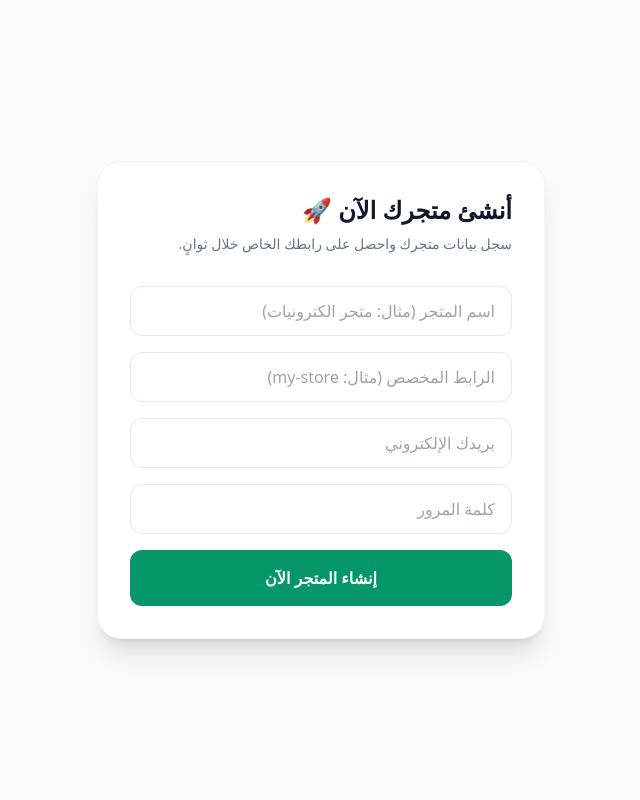
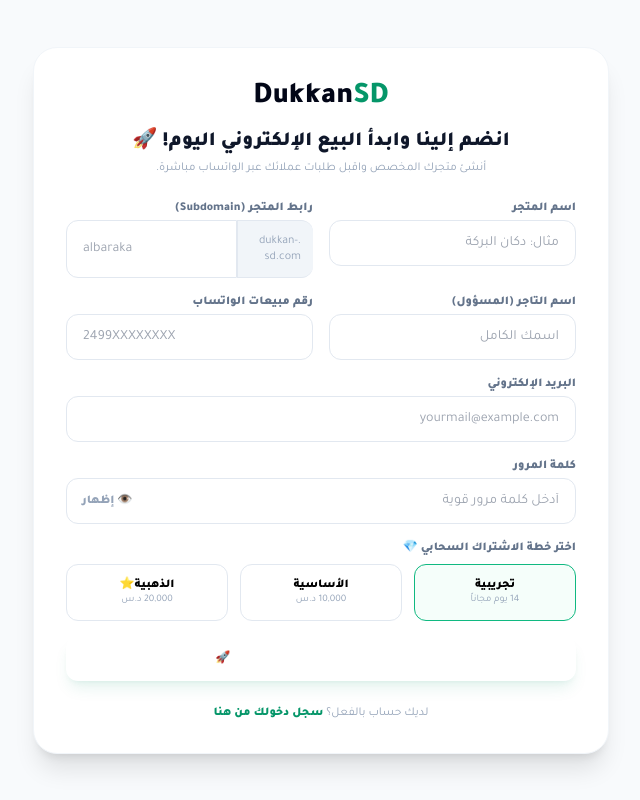
Before and after one commit to m95ALMAHI/dukkan_sd, a Flask app: page /register in a window 1280 px wide. Shown: the whole page, without its empty margins (319-959 px from the left). Run offline with Flask 3, Linux system fonts and the light colour scheme; some libraries are stand-ins or nearby versions.

Commit message:
Feat: Completed Landing page, secured session auth and login portals

```diff
--- a/app.py
+++ b/app.py
@@ -3,7 +3,7 @@
 import jwt
 from datetime import datetime, timedelta, timezone
 from functools import wraps
-from flask import Flask, jsonify, request, render_template, redirect, url_for
+from flask import Flask, jsonify, request, render_template, redirect, url_for, session
 from flask_sqlalchemy import SQLAlchemy
 from sqlalchemy.sql import func
 from werkzeug.security import generate_password_hash, check_password_hash
@@ -172,56 +172,131 @@
 
 
 # ==========================================
-# 4. منافذ التحكم والـ APIs العامة
+# 4. مسارات واجهات العرض (HTML Templates & Sessions)
 # ==========================================
 
+# 1. مسار صفحة الهبوط الرئيسية (SaaS Landing Page)
 @app.route('/')
 def index():
-    return jsonify({
-        "status": "success",
-        "message": "Welcome to DukkanSD Multi-tenant SaaS Platform.",
-        "version": "2.0.0"
-    })
+    return render_template('landing.html')
 
 
-# ------------------------------------------
+# 2. مسار صفحة التسجيل (Register Page)
+@app.route('/register')
+def register_page():
+    return render_template('register.html')
+
+
+# 3. مسار صفحة تسجيل الدخول للتجار (Merchant Login)
+@app.route('/login', methods=['GET', 'POST'])
+def login_page():
+    if request.method == 'POST':
+        email = request.form.get('email')
+        password = request.form.get('password')
+
+        user = User.query.filter_by(email=email.lower()).first()
+        if user and check_password_hash(user.password_hash, password):
+            if user.role != "super_admin":
+                if not user.is_active or user.tenant.subscription_status != "active":
+                    return render_template('login.html', error="حسابك أو متجرك معلق حالياً. يرجى التواصل مع الإدارة.")
+
+            # حفظ بيانات المستخدم في الجلسة بأمان
+            session['user_id'] = user.id
+            session['tenant_id'] = user.tenant_id
+            session['role'] = user.role
+
+            if user.role == 'super_admin':
+                return redirect(url_for('super_admin_dashboard_updated'))
+            else:
+                return redirect(url_for('admin_dashboard'))
+        else:
+            return render_template('login.html', error="البريد الإلكتروني أو كلمة المرور غير صحيحة.")
+
+    return render_template('login.html')
+
+
+# 4. مسار لوحة تحكم التاجر المحمية (Secure Dashboard)
+@app.route('/admin/dashboard')
+def admin_dashboard():
+    user_id = session.get('user_id')
+    tenant_id = session.get('tenant_id')
+
+    if not user_id or not tenant_id:
+        return redirect(url_for('login_page'))
+
+    tenant = Tenant.query.get(tenant_id)
+    if not tenant or tenant.subscription_status != "active":
+        return redirect(url_for('login_page'))
+
+    products = Product.query.filter_by(tenant_id=tenant.id).all()
+    return render_template('dashboard.html',
+                           tenant=tenant,
+                           products=products)
+
+
+# 5. تسجيل الخروج (Logout)
+@app.route('/logout')
+def logout():
+    session.clear()
+    return redirect(url_for('login_page'))
+
+
+# ==========================================
+# 5. منافذ التحكم والـ APIs الخلفية
+# ==========================================
+
 # أ) منفذ تحديث قواعد البيانات سحابياً (Safe DB Migration Endpoint)
-# ------------------------------------------
 @app.route('/api/v1/migrate-db')
 def migrate_database():
     try:
-        # ينشئ الجداول الجديدة بالكامل دون تدمير البيانات القديمة
         db.create_all()
         return jsonify({"status": "success", "message": "Database schema migrated and updated successfully."})
     except Exception as e:
         return jsonify({"status": "error", "detail": str(e)}), 500
 
 
-# ------------------------------------------
-# ب) منفذ تسجيل تاجر جديد (مفتوح للعامة)
-# ------------------------------------------
+# ب) منفذ تسجيل تاجر جديد (محدث لدعم خطة الاشتراك)
 @app.route('/api/v1/register', methods=['POST'])
 def register_tenant():
-    data = request.get_json() or {}
+    # التحقق من نوع البيانات القادمة (Form Data أو JSON) لدعم إرسال النموذج مباشرة
+    if request.is_json:
+        data = request.get_json()
+    else:
+        data = request.form
+
     required_fields = ['shop_name', 'subdomain', 'admin_username', 'admin_email', 'admin_password']
-    missing_fields = [field for field in required_fields if field not in data]
+    missing_fields = [field for field in required_fields if field not in data or not data[field]]
     if missing_fields:
-        return jsonify({"status": "error", "message": f"Missing required fields: {missing_fields}"}), 400
+        if request.is_json:
+            return jsonify({"status": "error", "message": f"Missing required fields: {missing_fields}"}), 400
+        else:
+            return render_template('register.html', error=f"الرجاء ملء جميع الحقول المطلوبة.")
 
-    if Tenant.query.filter_by(subdomain=data['subdomain'].lower()).first():
-        return jsonify({"status": "error", "message": "Subdomain is already registered"}), 400
-    if User.query.filter_by(email=data['admin_email'].lower()).first():
-        return jsonify({"status": "error", "message": "Email is already registered"}), 400
+    subdomain = data['subdomain'].strip().lower()
+    email = data['admin_email'].strip().lower()
+    whatsapp = data.get('whatsapp_number', '249900000000').strip()
+    selected_plan = data.get('plan', 'trial') # trial, basic, premium
+
+    if Tenant.query.filter_by(subdomain=subdomain).first():
+        msg = "رابط المتجر محجوز مسبقاً، اختر اسماً آخر."
+        return jsonify({"status": "error", "message": msg}) if request.is_json else render_template('register.html', error=msg)
+
+    if User.query.filter_by(email=email).first():
+        msg = "البريد الإلكتروني مسجل بالفعل."
+        return jsonify({"status": "error", "message": msg}) if request.is_json else render_template('register.html', error=msg)
 
     try:
-        # حجز المتجر الجديد مع باقة تجريبية لمدة 14 يوماً تلقائياً
-        trial_end = datetime.now(timezone.utc) + timedelta(days=14)
+        # حساب تاريخ انتهاء الفترة التجريبية أو الاشتراك
+        days_limit = 14 if selected_plan == "trial" else 30
+        expire_date = datetime.now(timezone.utc) + timedelta(days=days_limit)
+
         new_tenant = Tenant(
             name=data['shop_name'],
-            subdomain=data['subdomain'].lower(),
-            plan="trial",
+            subdomain=subdomain,
+            whatsapp_number=whatsapp,
+            plan=selected_plan,
             subscription_status="active",
-            expires_at=trial_end
+            expires_at=expire_date
         )
         db.session.add(new_tenant)
         db.session.flush()
@@ -230,30 +305,35 @@
         new_admin = User(
             tenant_id=new_tenant.id,
             username=data['admin_username'],
-            email=data['admin_email'].lower(),
+            email=email,
             password_hash=hashed_password,
             role="admin"
         )
         db.session.add(new_admin)
         db.session.commit()
 
-        return jsonify({
-            "status": "success",
-            "message": "Tenant and administrator account created successfully.",
-            "tenant": new_tenant.to_dict(),
-            "admin": new_admin.to_dict()
-        }), 201
+        # تسجيل الدخول التلقائي وحفظ الجلسة للتاجر المسجل حديثاً
+        session['user_id'] = new_admin.id
+        session['tenant_id'] = new_tenant.id
+        session['role'] = new_admin.role
+
+        if request.is_json:
+            return jsonify({
+                "status": "success",
+                "message": "Tenant registered successfully.",
+                "tenant": new_tenant.to_dict()
+            }), 201
+        else:
+            return redirect(url_for('admin_dashboard'))
 
     except Exception as e:
         db.session.rollback()
         return jsonify({"status": "error", "message": "Transaction failed", "detail": str(e)}), 500
 
 
-# ------------------------------------------
-# ج) منفذ تسجيل الدخول
-# ------------------------------------------
+# ج) منفذ تسجيل الدخول عبر الـ API (للتطبيقات الخارجية إن وجدت)
 @app.route('/api/v1/login', methods=['POST'])
-def login():
+def login_api():
     data = request.get_json() or {}
     if 'email' not in data or 'password' not in data:
         return jsonify({"status": "error", "message": "Email and password are required"}), 400
@@ -285,16 +365,13 @@
     })
 
 
-# ------------------------------------------
 # د) مسار استعراض متجر العميل ديناميكياً (مع ميزة فحص الاشتراك)
-# ------------------------------------------
 @app.route('/store/<subdomain>')
 def view_store(subdomain):
     tenant = Tenant.query.filter_by(subdomain=subdomain.lower()).first()
     if not tenant:
         return jsonify({"status": "error", "message": "Store not found"}), 404
 
-    # حماية SaaS الصارمة: إذا تم إيقاف الاشتراك، لا يظهر المتجر وتظهر رسالة معلقة احترافية!
     if tenant.subscription_status != "active":
         return render_template('suspended.html', tenant_name=tenant.name)
 
@@ -302,12 +379,9 @@
     return render_template('store.html', tenant=tenant, products=products)
 
 
-# ------------------------------------------
 # هـ) إدارة المنتجات عبر الـ API (مع دعم العزل)
-# ------------------------------------------
 @app.route('/api/v1/products', methods=['GET', 'POST'])
 def handle_products_api():
-    # كطريقة سريعة، جلب معرف المتجر من الهيدر للاختبار، أو استخرجه من الجلسة
     tenant_id = request.headers.get('X-Tenant-ID', 1)
     tenant = Tenant.query.get(int(tenant_id))
     if not tenant or tenant.subscription_status != "active":
@@ -339,39 +413,23 @@
     })
 
 
-# ------------------------------------------
-# و) مسار لوحة التحكم للتاجر (Merchant Dashboard)
-# ------------------------------------------
-@app.route('/admin/dashboard')
-def admin_dashboard():
-    tenant = Tenant.query.first() # كحساب افتراضي للمتجر الأول المسجل للتجريب السريع
-    if not tenant:
-        return jsonify({"status": "error", "message": "No merchants registered yet"}), 404
-
-    products = Product.query.filter_by(tenant_id=tenant.id).all()
-    return render_template('dashboard.html',
-                           tenant_name=tenant.name,
-                           subdomain=tenant.subdomain,
-                           products=products)
-
-# ------------------------------------------
-# ز) مسار لوحة الإدارة العليا (Super Admin Panel Route)
-# ------------------------------------------
+# و) مسار لوحة الإدارة العليا للـ Super Admin
 @app.route('/super-admin/dashboard')
-def super_admin_dashboard():
-    # في مرحلة التطوير السريع، سنعرض الواجهة مباشرة لمراقبة المتاجر
+def super_admin_dashboard_updated():
+    # التأكد من صلاحية الدخول للـ Super Admin
+    if session.get('role') != 'super_admin':
+        return redirect(url_for('login_page'))
     tenants = Tenant.query.all()
-    return render_template('super_admin.html', tenants=tenants)
+    receipts = SubscriptionReceipt.query.filter_by(status="pending").all()
+    return render_template('super_admin.html', tenants=tenants, receipts=receipts)
 
 
-# ------------------------------------------
-# ح) منفذ تعديل حالة المتجر سحابياً (SaaS API Control)
-# ------------------------------------------
+# ز) منفذ تعديل حالة المتجر سحابياً (SaaS API Control)
 @app.route('/api/v1/super-admin/update-tenant', methods=['POST'])
 def super_admin_update_tenant():
     data = request.get_json() or {}
     tenant_id = data.get('tenant_id')
-    new_status = data.get('status') # active أو suspended
+    new_status = data.get('status')
 
     if not tenant_id or not new_status:
         return jsonify({"status": "error", "message": "Missing required fields"}), 400
@@ -389,9 +447,7 @@
         return jsonify({"status": "error", "message": str(e)}), 500
 
 
-# ------------------------------------------
-# ط) منفذ إرسال إيصال الدفع من التاجر (Merchant billing submit)
-# ------------------------------------------
+# ح) منفذ إرسال إيصال الدفع من التاجر
 @app.route('/api/v1/submit-receipt', methods=['POST'])
 def submit_receipt():
     data = request.get_json() or {}
@@ -411,14 +467,12 @@
         return jsonify({"status": "error", "message": str(e)}), 500
 
 
-# ------------------------------------------
-# ي) منفذ المشرف العام لمعالجة إيصالات المتاجر (Approve/Reject Receipts)
-# ------------------------------------------
+# ط) منفذ معالجة إيصالات المتاجر
 @app.route('/api/v1/super-admin/handle-receipt', methods=['POST'])
 def super_admin_handle_receipt():
     data = request.get_json() or {}
     receipt_id = data.get('receipt_id')
-    action = data.get('action') # approved أو rejected
+    action = data.get('action')
 
     receipt = SubscriptionReceipt.query.get(int(receipt_id))
     if not receipt:
@@ -428,11 +482,9 @@
         receipt.status = action
         receipt.reviewed_at = datetime.now(timezone.utc)
 
-        # إذا تمت الموافقة، قم تلقائياً بتفعيل المتجر وتمديد فترة انتهاء صلاحية الاشتراك بـ 30 يوماً إضافية!
         if action == "approved":
             tenant = Tenant.query.get(receipt.tenant_id)
             tenant.subscription_status = "active"
-            # إضافة شهر إضافي للاشتراك
             if tenant.expires_at:
                 tenant.expires_at += timedelta(days=30)
             else:
@@ -445,18 +497,5 @@
         return jsonify({"status": "error", "message": str(e)}), 500
 
 
-# ------------------------------------------
-# ك) تحديث مسار الـ Super Admin Dashboard ليعرض المتاجر والطلبات المعلقة معاً
-# ------------------------------------------
-@app.route('/super-admin/dashboard')
-def super_admin_dashboard_updated():
-    tenants = Tenant.query.all()
-    receipts = SubscriptionReceipt.query.filter_by(status="pending").all()
-    return render_template('super_admin.html', tenants=tenants, receipts=receipts)
-
-@app.route('/register')
-def register_page():
-    return render_template('register.html')
-
 if __name__ == '__main__':
     app.run(debug=True)
--- a/templates/register.html
+++ b/templates/register.html
@@ -3,45 +3,114 @@
 <head>
     <meta charset="UTF-8">
     <meta name="viewport" content="width=device-width, initial-scale=1.0">
-    <title>ابدأ متجرك الإلكتروني الآن | DukkanSD</title>
+    <title>إنشاء متجر جديد | DukkanSD</title>
     <script src="https://cdn.tailwindcss.com"></script>
+    <link href="https://fonts.googleapis.com/css2?family=Tajawal:wght@400;500;750;900&display=swap" rel="stylesheet">
+    <style>body { font-family: 'Tajawal', sans-serif; }</style>
 </head>
 <body class="bg-slate-50 flex items-center justify-center min-h-screen p-6">
-    <div class="max-w-md w-full bg-white rounded-3xl p-8 border border-slate-100 shadow-xl">
-        <h2 class="text-2xl font-black text-slate-900 mb-2">أنشئ متجرك الآن 🚀</h2>
-        <p class="text-slate-500 text-sm mb-8">سجل بيانات متجرك واحصل على رابطك الخاص خلال ثوانٍ.</p>
 
-        <form id="regForm" class="space-y-4">
-            <input type="text" id="shop_name" placeholder="اسم المتجر (مثال: متجر الكترونيات)" required class="w-full px-4 py-3 rounded-xl border border-slate-200">
-            <input type="text" id="subdomain" placeholder="الرابط المخصص (مثال: my-store)" required class="w-full px-4 py-3 rounded-xl border border-slate-200">
-            <input type="email" id="email" placeholder="بريدك الإلكتروني" required class="w-full px-4 py-3 rounded-xl border border-slate-200">
-            <input type="password" id="password" placeholder="كلمة المرور" required class="w-full px-4 py-3 rounded-xl border border-slate-200">
-            <button type="submit" class="w-full bg-emerald-600 text-white font-bold py-4 rounded-xl hover:bg-emerald-700 transition">إنشاء المتجر الآن</button>
+    <div class="max-w-xl w-full bg-white rounded-3xl p-8 border border-slate-100 shadow-xl space-y-6">
+        <div class="text-center">
+            <span class="text-3xl font-black text-slate-950">Dukkan<span class="text-emerald-600">SD</span></span>
+            <h2 class="text-xl font-bold text-slate-900 mt-3">انضم إلينا وابدأ البيع الإلكتروني اليوم! 🚀</h2>
+            <p class="text-slate-400 text-xs mt-1">أنشئ متجرك المخصص واقبل طلبات عملائك عبر الواتساب مباشرة.</p>
+        </div>
+
+        {% if error %}
+        <div class="bg-rose-50 text-rose-650 p-4 rounded-xl text-xs font-bold border border-rose-100">
+            ⚠️ {{ error }}
+        </div>
+        {% endif %}
+
+        <form action="/api/v1/register" method="POST" class="space-y-4">
+
+            <!-- تفاصيل المتجر -->
+            <div class="grid grid-cols-1 md:grid-cols-2 gap-4">
+                <div>
+                    <label class="block text-xs font-bold text-slate-500 mb-1">اسم المتجر</label>
+                    <input type="text" name="shop_name" placeholder="مثال: دكان البركة" required class="w-full px-4 py-3 rounded-xl border border-slate-200 text-sm focus:outline-emerald-500">
+                </div>
+                <div>
+                    <label class="block text-xs font-bold text-slate-500 mb-1">رابط المتجر (Subdomain)</label>
+                    <div class="flex">
+                        <span class="bg-slate-100 border border-r-0 border-slate-200 text-slate-400 px-3 py-3 rounded-r-xl text-xs flex items-center">.dukkan-sd.com</span>
+                        <input type="text" name="subdomain" placeholder="albaraka" required class="w-full px-4 py-3 rounded-l-xl border border-slate-200 text-sm focus:outline-emerald-500 text-left" dir="ltr">
+                    </div>
+                </div>
+            </div>
+
+            <!-- تفاصيل المسؤول والمبيعات -->
+            <div class="grid grid-cols-1 md:grid-cols-2 gap-4">
+                <div>
+                    <label class="block text-xs font-bold text-slate-500 mb-1">اسم التاجر (المسؤول)</label>
+                    <input type="text" name="admin_username" placeholder="اسمك الكامل" required class="w-full px-4 py-3 rounded-xl border border-slate-200 text-sm focus:outline-emerald-500">
+                </div>
+                <div>
+                    <label class="block text-xs font-bold text-slate-500 mb-1">رقم مبيعات الواتساب</label>
+                    <input type="text" name="whatsapp_number" placeholder="2499XXXXXXXX" required class="w-full px-4 py-3 rounded-xl border border-slate-200 text-sm focus:outline-emerald-500 text-left" dir="ltr">
+                </div>
+            </div>
+
+            <!-- البريد وكلمة السر مع ميزة الإظهار -->
+            <div>
+                <label class="block text-xs font-bold text-slate-500 mb-1">البريد الإلكتروني</label>
+                <input type="email" name="admin_email" placeholder="yourmail@example.com" required class="w-full px-4 py-3 rounded-xl border border-slate-200 text-sm focus:outline-emerald-500">
+            </div>
+
+            <div>
+                <label class="block text-xs font-bold text-slate-500 mb-1">كلمة المرور</label>
+                <div class="relative">
+                    <input id="passwordInput" type="password" name="admin_password" placeholder="أدخل كلمة مرور قوية" required class="w-full px-4 py-3 rounded-xl border border-slate-200 text-sm focus:outline-emerald-500">
+                    <button type="button" onclick="togglePasswordVisibility()" class="absolute inset-y-0 left-4 text-xs font-bold text-slate-400 hover:text-emerald-600 transition">
+                        👁️ <span id="toggleText">إظهار</span>
+                    </button>
+                </div>
+            </div>
+
+            <!-- اختيار خطة الاشتراك السحابي -->
+            <div>
+                <label class="block text-xs font-bold text-slate-500 mb-2">اختر خطة الاشتراك السحابي 💎</label>
+                <div class="grid grid-cols-3 gap-3">
+                    <label class="border border-slate-200 rounded-xl p-3 flex flex-col items-center justify-center cursor-pointer hover:border-emerald-500 transition [&:has(input:checked)]:border-emerald-500 [&:has(input:checked)]:bg-emerald-50/50">
+                        <input type="radio" name="plan" value="trial" checked class="sr-only">
+                        <span class="text-xs font-black">تجريبية</span>
+                        <span class="text-[10px] text-slate-400">14 يوم مجاناً</span>
+                    </label>
+                    <label class="border border-slate-200 rounded-xl p-3 flex flex-col items-center justify-center cursor-pointer hover:border-emerald-500 transition [&:has(input:checked)]:border-emerald-500 [&:has(input:checked)]:bg-emerald-50/50">
+                        <input type="radio" name="plan" value="basic" class="sr-only">
+                        <span class="text-xs font-black">الأساسية</span>
+                        <span class="text-[10px] text-slate-400">10,000 د.س</span>
+                    </label>
+                    <label class="border border-slate-200 rounded-xl p-3 flex flex-col items-center justify-center cursor-pointer hover:border-emerald-500 transition [&:has(input:checked)]:border-emerald-500 [&:has(input:checked)]:bg-emerald-50/50">
+                        <input type="radio" name="plan" value="premium" class="sr-only">
+                        <span class="text-xs font-black">الذهبية⭐</span>
+                        <span class="text-[10px] text-slate-400">20,000 د.س</span>
+                    </label>
+                </div>
+            </div>
+
+            <button type="submit" class="w-full bg-emerald-650 hover:bg-emerald-700 text-white font-bold py-3.5 rounded-xl text-xs transition shadow-lg shadow-emerald-600/10">إنشاء متجري والدخول للوحة التحكم 🚀</button>
         </form>
+
+        <div class="text-center text-xs text-slate-400">
+            لديك حساب بالفعل؟ <a href="/login" class="text-emerald-600 font-bold hover:underline">سجل دخولك من هنا</a>
+        </div>
     </div>
 
+    <!-- جافاسكريبت لإظهار/إخفاء كلمة المرور -->
     <script>
-        document.getElementById('regForm').addEventListener('submit', async (e) => {
-            e.preventDefault();
-            const data = {
-                shop_name: document.getElementById('shop_name').value,
-                subdomain: document.getElementById('subdomain').value,
-                admin_email: document.getElementById('email').value,
-                admin_password: document.getElementById('password').value,
-                admin_username: 'Merchant'
-            };
-            const res = await fetch('/api/v1/register', {
-                method: 'POST',
-                headers: {'Content-Type': 'application/json'},
-                body: JSON.stringify(data)
-            });
-            if(res.ok) {
-                alert('تم إنشاء متجرك بنجاح! سيتم تحويلك للوحة التحكم.');
-                window.location.href = '/admin/dashboard';
+        function togglePasswordVisibility() {
+            const passwordInput = document.getElementById('passwordInput');
+            const toggleText = document.getElementById('toggleText');
+            if (passwordInput.type === 'password') {
+                passwordInput.type = 'text';
+                toggleText.innerText = 'إخفاء';
             } else {
-                alert('فشل التسجيل. ربما الرابط مستخدم مسبقاً.');
+                passwordInput.type = 'password';
+                toggleText.innerText = 'إظهار';
             }
-        });
+        }
     </script>
 </body>
 </html>
```
Also changed, not shown: templates/landing.html (added, +84 -0 lines), templates/login.html (added, +29 -0 lines).
